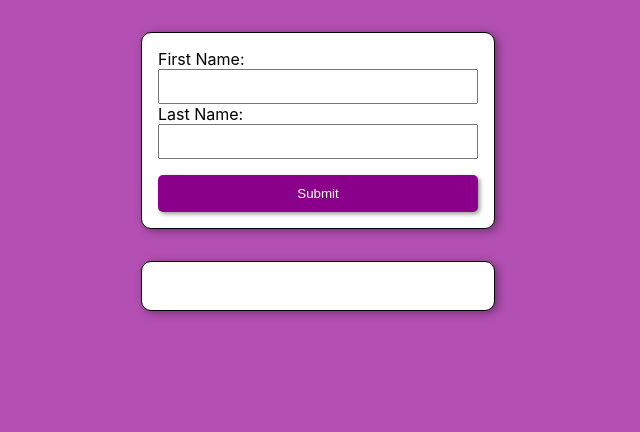
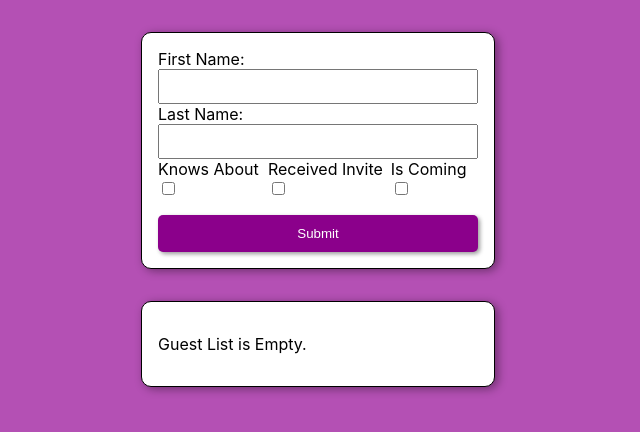
Before and after one commit to codyrap95/React-GuestList, a React (Create React App) app: page / in a window 1280 px wide. Shown: the top 432 px of the page, without its empty margins (322-962 px from the left). Built offline with nearby package versions, Linux system fonts and the light colour scheme.

Commit message:
Checkboxes Logic works

```diff
--- a/src/App.js
+++ b/src/App.js
@@ -9,7 +9,13 @@ function App() {
   const guestCtx = useContext(GuestContext);
   const [guestList, setGuestList] = useState(guestCtx.guestList);
   const onAddUser = (newUser) => {
-    guestCtx.addGuest(newUser.firstName, newUser.lastName);
+    guestCtx.addGuest(
+      newUser.firstName,
+      newUser.lastName,
+      newUser.knowsAbout,
+      newUser.receivedInvite,
+      newUser.isComing
+    );
     setGuestList([...guestCtx.guestList]);
     console.log(guestList);
   };
--- a/src/components/GuestIcons.js
+++ b/src/components/GuestIcons.js
@@ -3,7 +3,7 @@ import classes from "./GuestIcons.module.css";
 export default function GuestIcons(props) {
   const [knowsAbout, setKnowsAbout] = useState(props.knowsAbout);
   const [receivedInvite, setReceivedInvite] = useState(props.receivedInvite);
-  const [isComing, setIsComing] = useState(props.setIsComing);
+  const [isComing, setIsComing] = useState(props.isComing);
   return (
     <ul className={classes.guestIcons}>
       <li
--- a/src/components/GuestList.js
+++ b/src/components/GuestList.js
@@ -7,7 +7,9 @@ export default function GuestList(props) {
   return (
     <Card>
       <ul className={classes.guestList}>
-        {guestList.map((guest) => (
+        {guestList.length < 1
+          ? "Guest List is Empty."
+          : guestList.map((guest) => (
               <li key={guest.id}>
                 <ul className={classes.guest}>
                   <li>
--- a/src/components/NewGuestForm.js
+++ b/src/components/NewGuestForm.js
@@ -5,11 +5,17 @@ import classes from "./NewGuestForm.module.css";
 export default function NewGuestForm(props) {
   const firstNameRef = useRef();
   const lastNameRef = useRef();
+  const knowsAboutRef = useRef();
+  const receivedInviteRef = useRef();
+  const isComingRef = useRef();
   const submitHandler = (event) => {
     event.preventDefault();
     let data = {
       firstName: firstNameRef.current.value,
       lastName: lastNameRef.current.value,
+      knowsAbout: knowsAboutRef.current.checked,
+      receivedInvite: receivedInviteRef.current.checked,
+      isComing: isComingRef.current.checked,
     };
     props.onAddUser(data);
   };
@@ -32,6 +38,32 @@ export default function NewGuestForm(props) {
           name="lastName"
           id="lastName"
         />
+        <div className={classes.checkboxes}>
+          <div>
+            <label htmlFor="knowsAbout">Knows About</label>
+            <input
+              ref={knowsAboutRef}
+              type="checkbox"
+              name=""
+              id="knowsAbout"
+            />
+          </div>
+
+          <div>
+            <label htmlFor="receivedInvite">Received Invite</label>
+            <input
+              ref={receivedInviteRef}
+              type="checkbox"
+              name=""
+              id="receivedInvite"
+            />
+          </div>
+
+          <div>
+            <label htmlFor="isComing">Is Coming</label>
+            <input ref={isComingRef} type="checkbox" name="" id="isComing" />
+          </div>
+        </div>
         <button className={classes.submitBtn} type="submit">
           Submit
         </button>
--- a/src/components/NewGuestForm.module.css
+++ b/src/components/NewGuestForm.module.css
@@ -16,3 +16,8 @@
 .textField {
   padding: 0.5rem;
 }
+.checkboxes {
+  display: flex;
+  flex-direction: row;
+  justify-content: space-evenly;
+}
--- a/src/store/guestContext.js
+++ b/src/store/guestContext.js
@@ -1,27 +1,37 @@
 import { React, createContext } from "react";
 
 class Guest {
-  constructor(firstName = "", lastName = "") {
+  constructor(
+    firstName = "",
+    lastName = "",
+    knowsAbout = false,
+    receivedInvite = false,
+    isComing = null
+  ) {
     this.firstName = firstName;
     this.lastName = lastName;
+    this.knowsAbout = knowsAbout;
+    this.receivedInvite = receivedInvite;
+    this.isComing = isComing;
   }
   id = Date.now();
-  receivedInvite = false;
-  knowsAbout = false;
-  isComing = null;
 }
 
 const GuestObj = {
   guestList: [],
-  addGuest(firstName, lastName) {
-    this.guestList.push(new Guest(firstName, lastName));
+  addGuest(firstName, lastName, knowsAbout, receivedInvite, isComing) {
+    this.guestList.push(
+      new Guest(firstName, lastName, knowsAbout, receivedInvite, isComing)
+    );
   },
 };
 
 export const GuestContext = createContext({
   guestList: [],
-  addGuest(firstName, lastName) {
-    this.guestList.push(new Guest(firstName, lastName));
+  addGuest(firstName, lastName, knowsAbout, receivedInvite, isComing) {
+    this.guestList.push(
+      new Guest(firstName, lastName, knowsAbout, receivedInvite, isComing)
+    );
     console.log(this.guestList);
   },
 });
```
Lines whose indentation alone changed are shown as unchanged.
